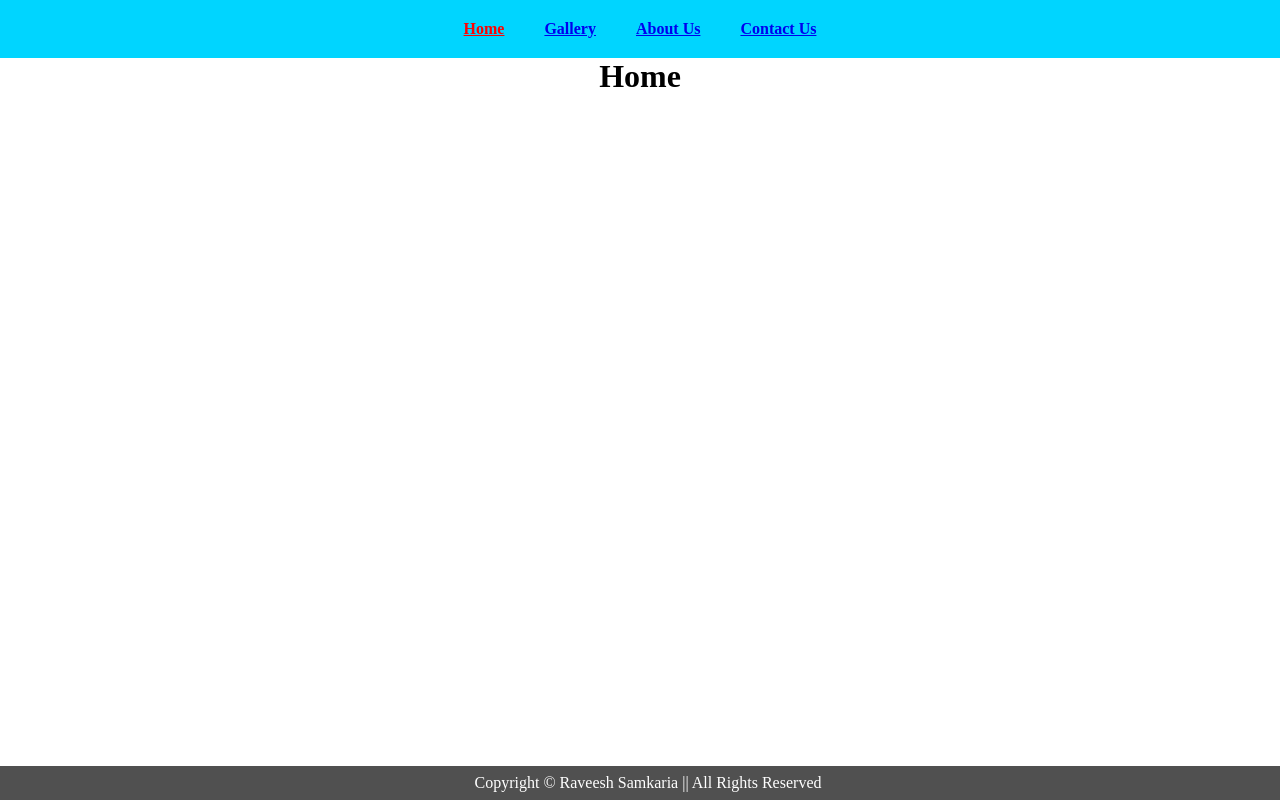
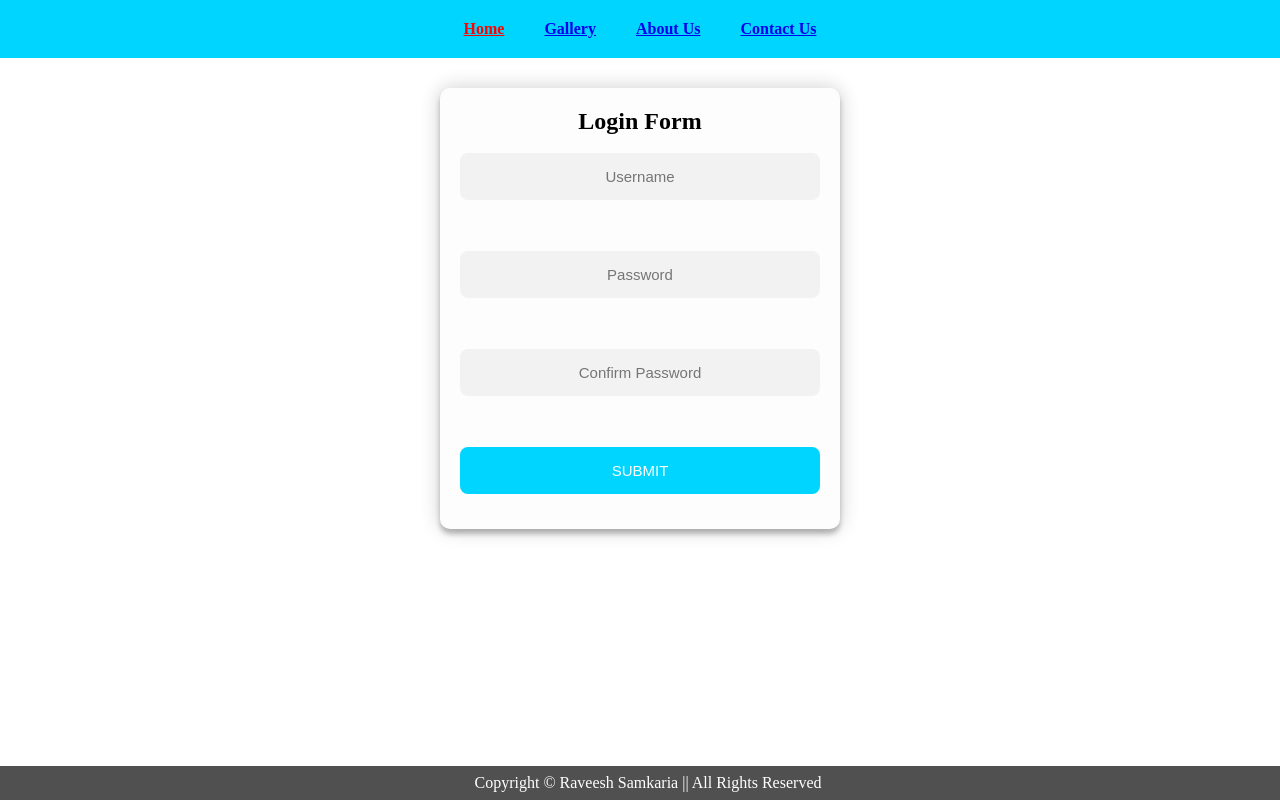
Before and after one commit to raveeshsamkaria/Learn-React, a React (Vite) app in the folder my-app/: page / in a window 1280 px wide. Built offline with nearby package versions, Linux system fonts and the light colour scheme.

Commit message:
Added: Form Handling

```diff
--- a/my-app/src/App.jsx
+++ b/my-app/src/App.jsx
@@ -8,6 +8,7 @@ import Navbar from './Components/Navbar'
 // import Memo from './Components/Memo'
 // import Callback from './Components/Callback'
 // import Event from './Components/Event'
+import Form from './Components/Form'
 import Footer from './Components/Footer'
 // import { counterContext } from "./Context/Counter"
 // import { useState } from 'react'
@@ -57,7 +58,8 @@ function App() {
       {/* <button onClick={() => setState(!state)}>Toggle</button> <br />
       {state ? <Counter /> : "Nothing to Display"} <br /> */}           {/* Conditional Rendering */}
       {/* <Event /> */}                                                 {/* Event Handling */}
-      <h1>Home</h1>
+      {/* <h1>Home</h1> */}
+      <Form />
       <Footer />                                                        {/* Footer Component */}
       {/* </counterContext.Provider> */}
     </>
--- /dev/null
+++ b/my-app/src/Components/Form.css
@@ -0,0 +1,41 @@
+span {
+    color: red;
+    font-size: 12px;
+}
+
+form {
+    z-index: 1;
+    background: #fdfdfd;
+    max-width: 360px;
+    margin: 30px auto 50px;
+    padding: 20px;
+    text-align: center;
+    box-shadow: 0 0 20px 0 rgba(0, 0, 0, 0.2), 0 5px 5px 0 rgba(0, 0, 0, 0.24);
+    border-radius: 10px;
+}
+
+form input {
+    background: #f2f2f2;
+    width: 100%;
+    border: 0;
+    margin: 0 0 15px;
+    padding: 15px;
+    box-sizing: border-box;
+    font-size: 15px;
+    border-radius: 8px;
+}
+
+
+.submit {
+    text-transform: uppercase;
+    background: rgb(0, 213, 255);
+    width: 100%;
+    color: #FFFFFF;
+    font-size: 15px;
+    cursor: pointer;
+    border-radius: 8px;
+}
+
+.submit:hover {
+    background: rgb(0, 188, 226);
+}
--- /dev/null
+++ b/my-app/src/Components/Form.jsx
@@ -0,0 +1,65 @@
+import { useForm } from "react-hook-form";
+import "./Form.css"
+
+const Form = () => {
+  const {
+    register,
+    handleSubmit,
+    reset,
+    getValues,
+    formState: { errors, isSubmitting },
+  } = useForm();
+
+  const onSubmit = async (data) => {
+    await new Promise ((resolve) => setTimeout(resolve, 3000))
+    console.log(data)
+    reset()
+  }
+
+  return (
+    <>
+      {isSubmitting && <p>Submitting...</p>}
+      <form onSubmit={handleSubmit(onSubmit)}>
+      <h2>Login Form</h2>
+      <br />
+        <input
+          {...register("username", { required: true, minLength: 3 })}
+          type="text"
+          placeholder="Username"
+        />
+        <br />
+        {errors.username && <span>Min length is 3</span>}
+        <br />
+        <br />
+        <input
+          {...register("password", {
+            required: true,
+            minLength: {value: 5, message: "Min length is 5"},
+            maxLength: {value: 10, message: "Max length is 10"},
+          })}
+          type="password"
+          placeholder="Password"
+        />
+        <br />
+        {errors.password && <span>{errors.password.message}</span>}
+        <br />
+        <br />
+        <input
+          {...register("confirmpassword", {
+            required: true,
+            validate: (value) => value === getValues("password") || "Password did not matched"
+          })}
+          type="password"
+          placeholder="Confirm Password"
+        />
+        <br />
+        {errors.confirmpassword && <span>{errors.confirmpassword.message}</span>}
+        <br />
+        <br />
+        <input className="submit" disabled={isSubmitting} type="submit" value="Submit" />
+      </form>
+    </>
+  );
+};
+
+export default Form;
```
